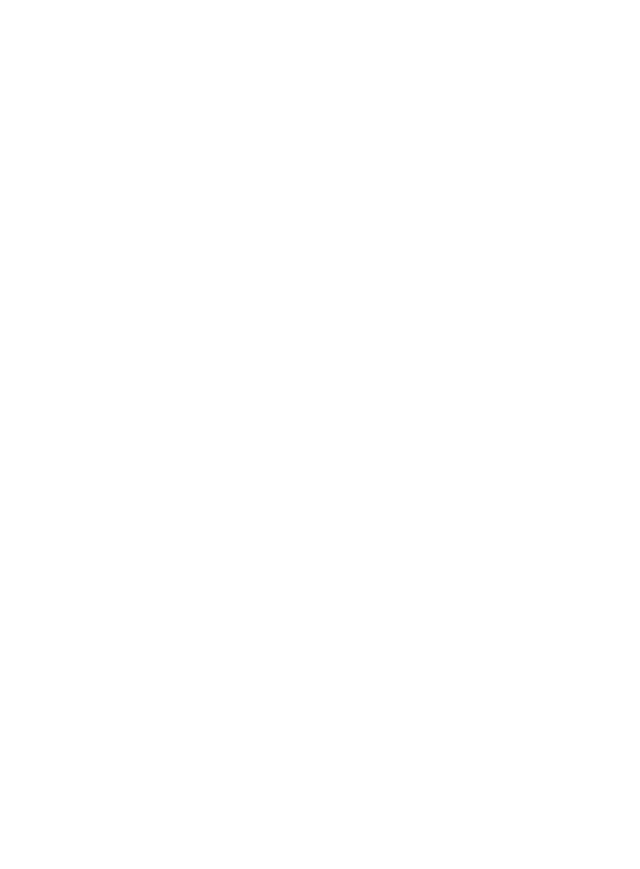
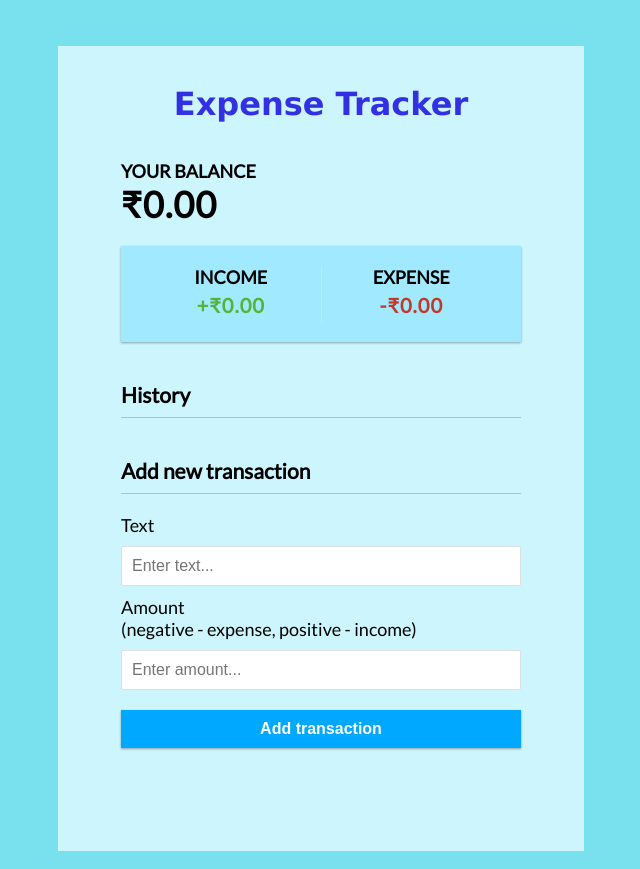
Before and after one commit to almaastaj/ExpenseTracker-v1, a plain HTML site: page index.html in a window 1280 px wide. Shown: the whole page, without its empty margins (319-959 px from the left). Before the commit the page ends 800 px from the top, so only its background shows below. Drawn offline with Linux system fonts and the light colour scheme.

Commit message:
Add index and style data

```diff
--- a/index.html
+++ b/index.html
@@ -5,6 +5,62 @@
         <meta name="viewport" content="width=device-width, initial-scale=1.0" />
         <title>Expense Tracker</title>
         <link rel="shortcut icon" href="favicon.ico" type="image/x-icon" />
+        <link rel="stylesheet" href="style.css" />
     </head>
-    <body></body>
+    <body>
+        <div class="expense-tracker">
+            <h2>Expense Tracker</h2>
+
+            <div class="container">
+                <h4>Your Balance</h4>
+                <h1 id="balance">&#x20B9;0.00</h1>
+
+                <div class="inc-exp-container">
+                    <div>
+                        <h4>Income</h4>
+                        <p id="money-plus" class="money plus">+&#x20B9;0.00</p>
+                    </div>
+                    <div>
+                        <h4>Expense</h4>
+                        <p id="money-minus" class="money minus">
+                            -&#x20B9;0.00
+                        </p>
+                    </div>
+                </div>
+
+                <h3>History</h3>
+                <ul id="list" class="list">
+                    <!-- <li class="minus">
+          Cash <span>-$400</span><button class="delete-btn">x</button>
+        </li> -->
+                </ul>
+
+                <h3>Add new transaction</h3>
+                <form id="form">
+                    <div class="form-control">
+                        <label for="text">Text</label>
+                        <input
+                            type="text"
+                            id="text"
+                            placeholder="Enter text..."
+                        />
+                    </div>
+                    <div class="form-control">
+                        <label for="amount"
+                            >Amount <br />
+                            (negative - expense, positive - income)</label
+                        >
+                        <input
+                            type="number"
+                            id="amount"
+                            placeholder="Enter amount..."
+                        />
+                    </div>
+                    <button class="btn">Add transaction</button>
+                </form>
+            </div>
+
+            <script src="script.js"></script>
+        </div>
+    </body>
 </html>
--- a/style.css
+++ b/style.css
@@ -0,0 +1,172 @@
+@import url("https://fonts.googleapis.com/css?family=Lato&display=swap");
+
+:root {
+    --box-shadow: 0 1px 3px rgba(0, 0, 0, 0.12), 0 1px 2px rgba(0, 0, 0, 0.24);
+}
+
+* {
+    box-sizing: border-box;
+}
+
+h2 {
+    font-weight: bolder;
+    font-size: xx-large;
+    font-family: Geneva, Verdana, sans-serif;
+    color: #3330e4;
+}
+
+body {
+    display: flex;
+    justify-content: center;
+    background-color: #79e0ee;
+}
+
+.expense-tracker {
+    background-color: #cdf5fd;
+    display: flex;
+    flex-direction: column;
+    align-items: center;
+    justify-content: center;
+    min-height: 100vh;
+    max-width: 50vw;
+    margin: 10px;
+    margin-top: 3%;
+    padding: 5%;
+    padding-top: 1%;
+    font-family: "Lato", sans-serif;
+    font-size: 18px;
+}
+
+.container {
+    margin: 10px auto;
+    width: 400px;
+}
+
+h1 {
+    letter-spacing: 1px;
+    margin: 0;
+}
+
+h3 {
+    border-bottom: 1px solid #bbb;
+    padding-bottom: 10px;
+    margin: 40px 0 10px;
+}
+
+h4 {
+    margin: 0;
+    text-transform: uppercase;
+}
+
+.inc-exp-container {
+    background-color: #a0e9ff;
+    box-shadow: var(--box-shadow);
+    padding: 20px;
+    display: flex;
+    justify-content: space-between;
+    margin: 20px 0;
+}
+
+.inc-exp-container > div {
+    flex: 1;
+    text-align: center;
+}
+
+.inc-exp-container > div:first-of-type {
+    border-right: 1px solid #dedede;
+}
+
+.money {
+    font-size: 20px;
+    letter-spacing: 1px;
+    margin: 5px 0;
+}
+
+.money.plus {
+    color: #54b435;
+    font-weight: bold;
+}
+
+.money.minus {
+    color: #c0392b;
+    font-weight: bold;
+}
+
+label {
+    display: inline-block;
+    margin: 10px 0;
+}
+
+input[type="text"],
+input[type="number"] {
+    border: 1px solid #dedede;
+    border-radius: 2px;
+    display: block;
+    font-size: 16px;
+    padding: 10px;
+    width: 100%;
+}
+
+.btn {
+    cursor: pointer;
+    background-color: #00a9ff;
+    box-shadow: var(--box-shadow);
+    color: #fff;
+    border: 0;
+    display: block;
+    font-size: 16px;
+    font-weight: bolder;
+    margin: 20px 0 30px;
+    padding: 10px;
+    width: 100%;
+}
+
+.btn:focus,
+.delete-btn:focus {
+    outline: 0;
+}
+
+.list {
+    list-style-type: none;
+    padding: 0;
+    margin-bottom: 40px;
+}
+
+.list li {
+    background-color: #fff;
+    box-shadow: var(--box-shadow);
+    color: #333;
+    display: flex;
+    justify-content: space-between;
+    position: relative;
+    padding: 10px;
+    margin: 10px 0;
+}
+
+.list li.plus {
+    border-right: 5px solid #2ecc71;
+}
+
+.list li.minus {
+    border-right: 5px solid #c0392b;
+}
+
+.delete-btn {
+    cursor: pointer;
+    background-color: #e74c3c;
+    border: 0;
+    color: #fff;
+    font-size: 20px;
+    line-height: 20px;
+    padding: 2px 5px;
+    position: absolute;
+    top: 50%;
+    left: 0;
+    transform: translate(-100%, -50%);
+    opacity: 0;
+    transition: opacity 0.3s ease;
+}
+
+.list li:hover .delete-btn {
+    opacity: 1;
+}
```
